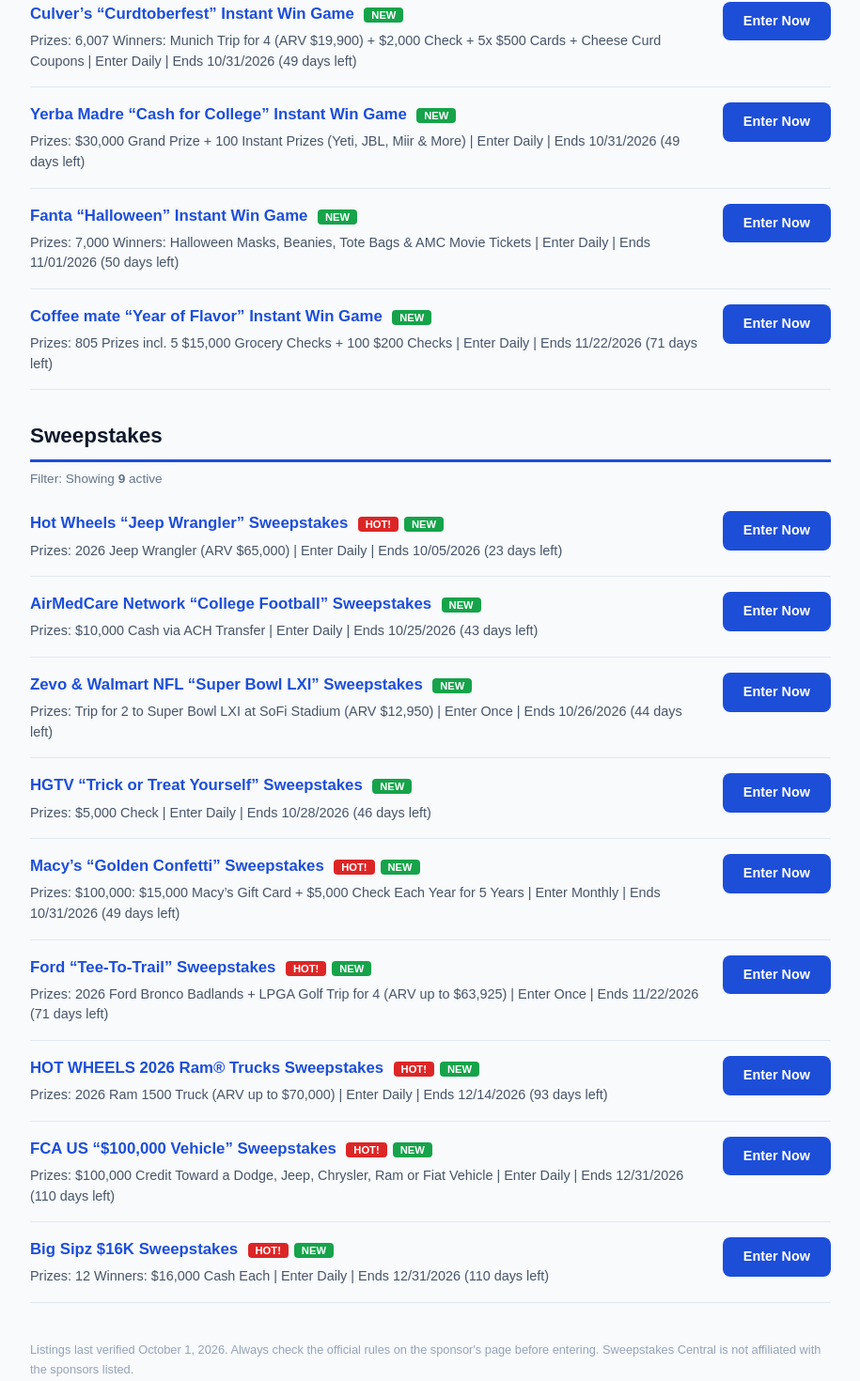
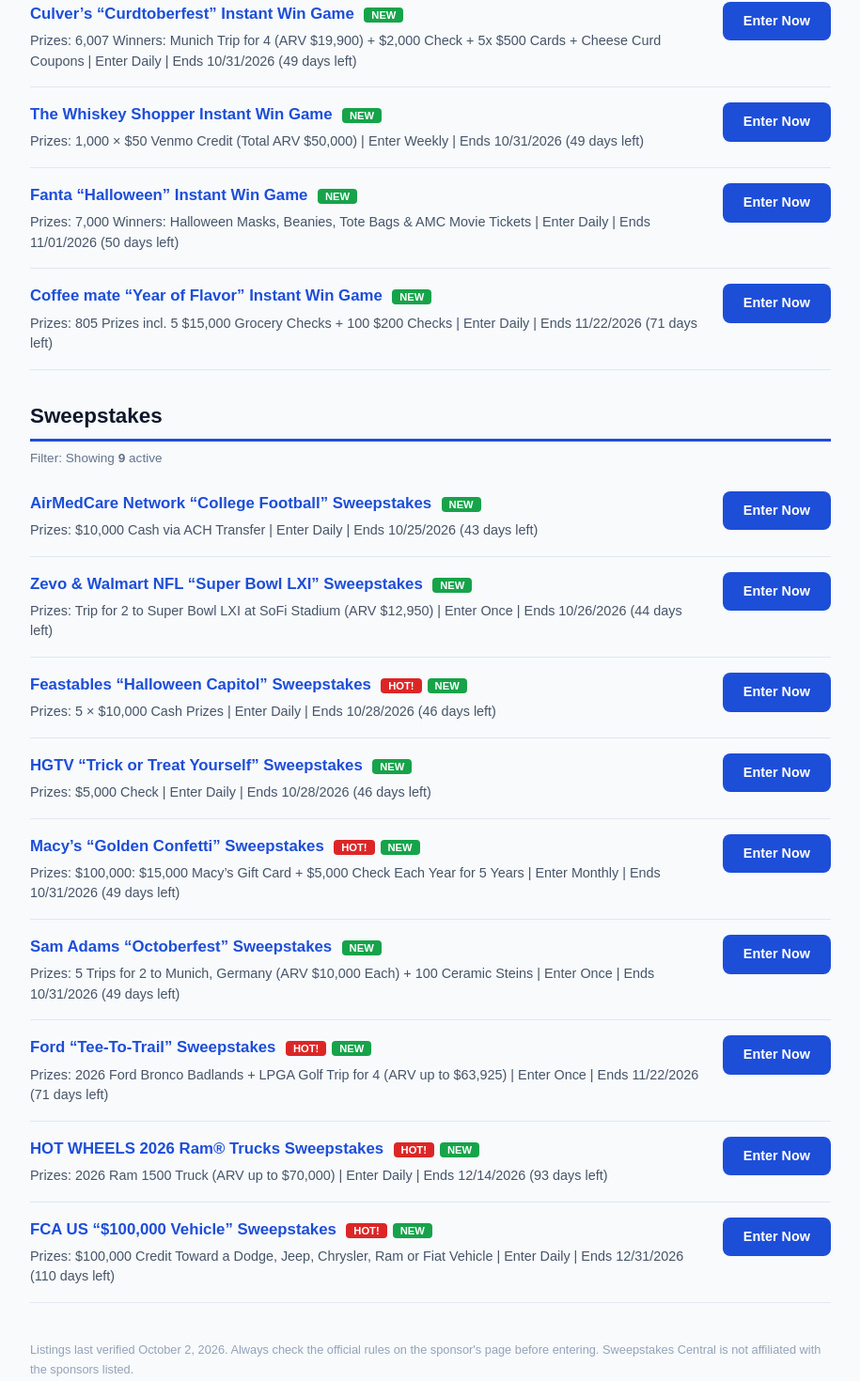
Before and after one commit to haroun26-dev/brandnewsite, a Next.js app: page / in a window 1280 px wide. Shown: the part 956-2426 px from the top of the page at 94% size, without its empty margins (182-1097 px from the left). Built offline with nearby package versions, Linux system fonts and the light colour scheme.

Commit message:
Refresh listings

```diff
--- a/app/page.tsx
+++ b/app/page.tsx
@@ -16,7 +16,7 @@
   added: string; // YYYY-MM-DD — NEW badge shows when added within the last 3 days
 }
 
-// Listings verified October 1, 2026. Update this list regularly —
+// Listings verified October 2, 2026. Update this list regularly —
 // remove ended sweepstakes and add new ones by editing this file and redeploying.
 const SWEEPSTAKES: Listing[] = [
   // ---- Instant Win Games ----
@@ -61,14 +61,14 @@
     added: "2026-09-25",
   },
   {
-    id: 5,
-    title: "HI-CHEW “Frakenchewbie’s Flavor Mash” Instant Win Game",
+    id: 17,
+    title: "Jameson Irish Whiskey “Fall Sports” Instant Win Game",
     type: "instant",
-    prizes: "$3,000 Prepaid Card Grand Prize + 10 Halloween Merch Prize Packs",
-    frequency: "Enter Once",
-    ends: "2026-10-30",
-    url: "https://www.hi-chew.com/pages/flavor-mash-game",
-    added: "2026-09-26",
+    prizes: "105 Winners: 13 × $1,500 Cash + 92 Replica Football Jerseys",
+    frequency: "Enter Daily",
+    ends: "2026-10-31",
+    url: "https://www.jamesonwhiskey.com/en-us/its-on",
+    added: "2026-10-02",
   },
   {
     id: 6,
@@ -81,14 +81,14 @@
     added: "2026-10-01",
   },
   {
-    id: 7,
-    title: "Yerba Madre “Cash for College” Instant Win Game",
+    id: 18,
+    title: "The Whiskey Shopper Instant Win Game",
     type: "instant",
-    prizes: "$30,000 Grand Prize + 100 Instant Prizes (Yeti, JBL, Miir & More)",
-    frequency: "Enter Daily",
+    prizes: "1,000 × $50 Venmo Credit (Total ARV $50,000)",
+    frequency: "Enter Weekly",
     ends: "2026-10-31",
-    url: "https://airbaton.net/l/yerbamadre-cashforcollege",
-    added: "2026-09-26",
+    url: "https://www.spiritspromos.com/portfolio/whiskey-sweeps",
+    added: "2026-10-02",
   },
   // ---- Sweepstakes ----
   {
@@ -114,15 +114,15 @@
     added: "2026-10-01",
   },
   {
-    id: 10,
-    title: "Hot Wheels “Jeep Wrangler” Sweepstakes",
+    id: 19,
+    title: "Feastables “Halloween Capitol” Sweepstakes",
     type: "sweepstakes",
-    prizes: "2026 Jeep Wrangler (ARV $65,000)",
+    prizes: "5 × $10,000 Cash Prizes",
     frequency: "Enter Daily",
-    ends: "2026-10-05",
-    url: "https://jeep.hotwheelssweepstakes.com/",
+    ends: "2026-10-28",
+    url: "https://feastables.com/pages/halloween-sweepstakes",
     hot: true,
-    added: "2026-10-01",
+    added: "2026-10-02",
   },
   {
     id: 11,
@@ -177,15 +177,14 @@
     added: "2026-09-28",
   },
   {
-    id: 16,
-    title: "Big Sipz $16K Sweepstakes",
+    id: 20,
+    title: "Sam Adams “Octoberfest” Sweepstakes",
     type: "sweepstakes",
-    prizes: "12 Winners: $16,000 Cash Each",
-    frequency: "Enter Daily",
-    ends: "2026-12-31",
-    url: "https://www.2026bigsipz16k.com",
-    hot: true,
-    added: "2026-09-23",
+    prizes: "5 Trips for 2 to Munich, Germany (ARV $10,000 Each) + 100 Ceramic Steins",
+    frequency: "Enter Once",
+    ends: "2026-10-31",
+    url: "https://2026samueladamsoctoberfest.com",
+    added: "2026-10-02",
   },
 ];
 
@@ -431,7 +430,7 @@
         <div style={{ display: "flex", gap: "10px", flexWrap: "wrap", marginBottom: "8px" }}>
           <input
             value={search}
-            onChange={(e) => setSearch(e.target.value)}
+            onChange={setSearch}
             placeholder="Search sweepstakes..."
             style={{ ...inputStyle, maxWidth: "340px" }}
           />
@@ -467,7 +466,7 @@
         {renderSection("Sweepstakes", sweeps)}
 
         <p style={{ color: "#94a3b8", fontSize: "0.8rem", marginTop: "40px", lineHeight: 1.6 }}>
-          Listings last verified October 1, 2026. Always check the official rules on
+          Listings last verified October 2, 2026. Always check the official rules on
           the sponsor&apos;s page before entering. Sweepstakes Central is not affiliated
           with the sponsors listed.
         </p>
```
